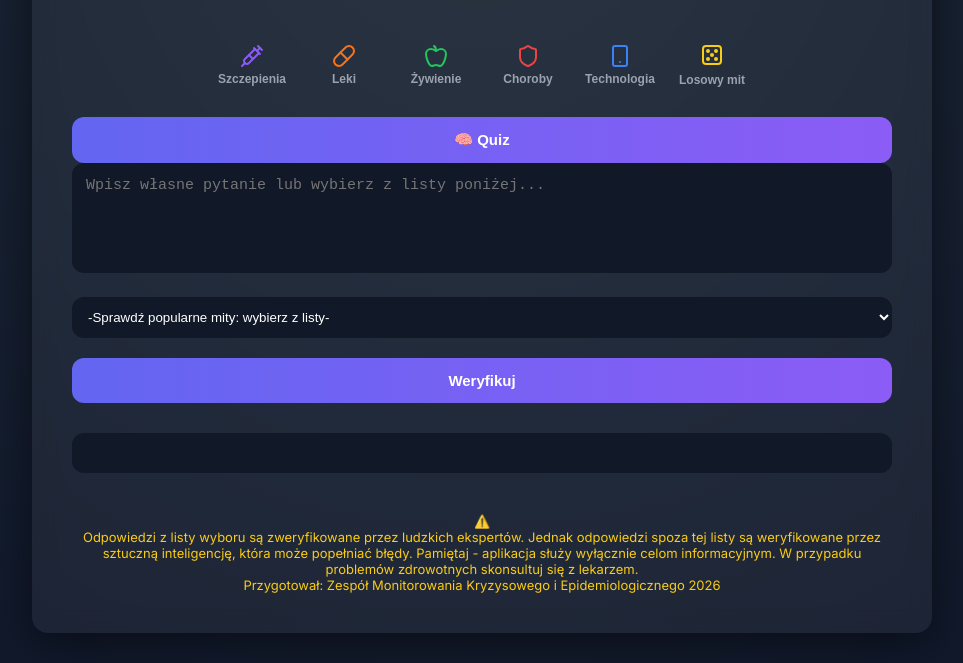
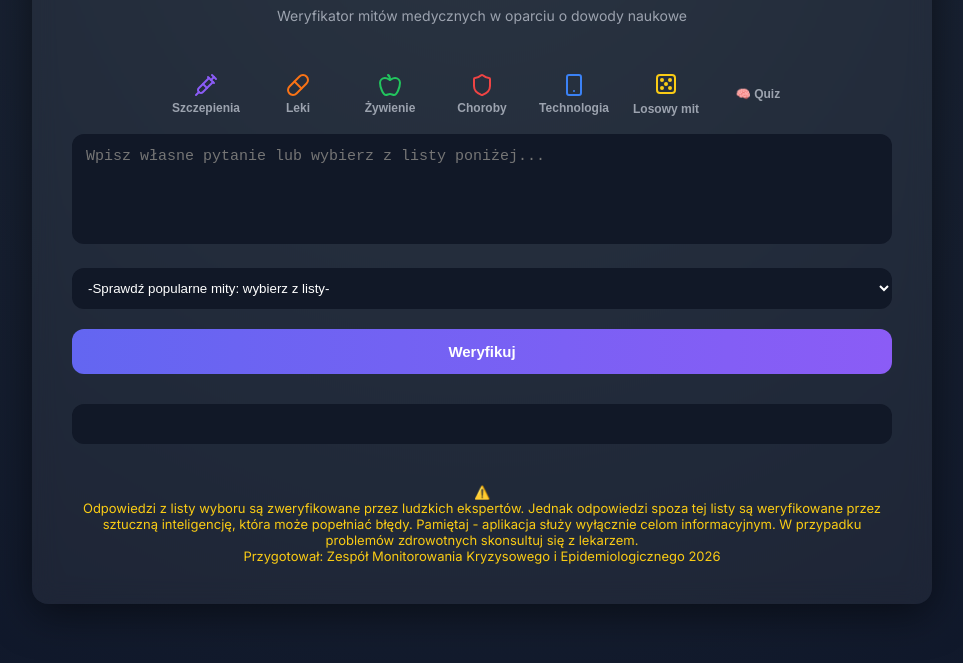
Before and after one commit to smaksymowicz/mitoff4, a website: page index.html in a window 1280 px wide. Shown: the part 137-800 px from the top of the page, without its empty margins (158-1121 px from the left). Drawn offline with Linux system fonts and the light colour scheme.

Commit message:
Update index.html

```diff
--- a/index.html
+++ b/index.html
@@ -170,8 +170,9 @@ a:hover { text-decoration: none; }
   </svg>
   <span>Losowy mit</span>
 </button>
-<button onclick="startQuiz()" class="flex flex-col items-center p-2 rounded-xl transition-all duration-200">
-  🧠 Quiz
+<button onclick="startQuiz()" type="button" class="category-btn"
+        style="display:flex; align-items:center; gap:6px; white-space:nowrap;">
+  <span>🧠 Quiz</span>
 </button>
 
 
```
